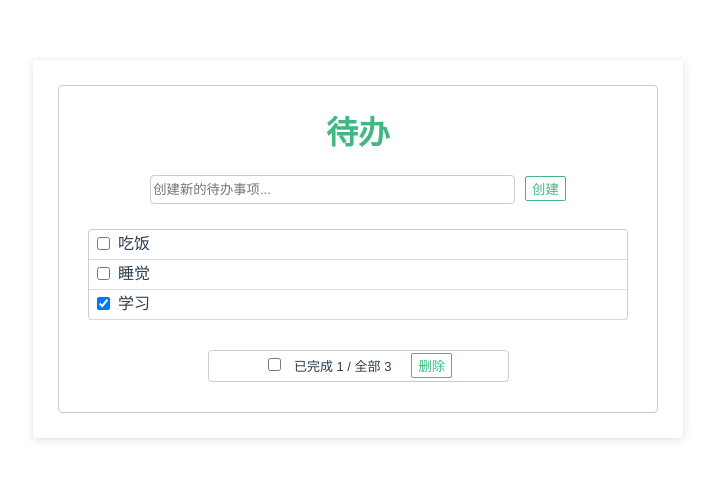
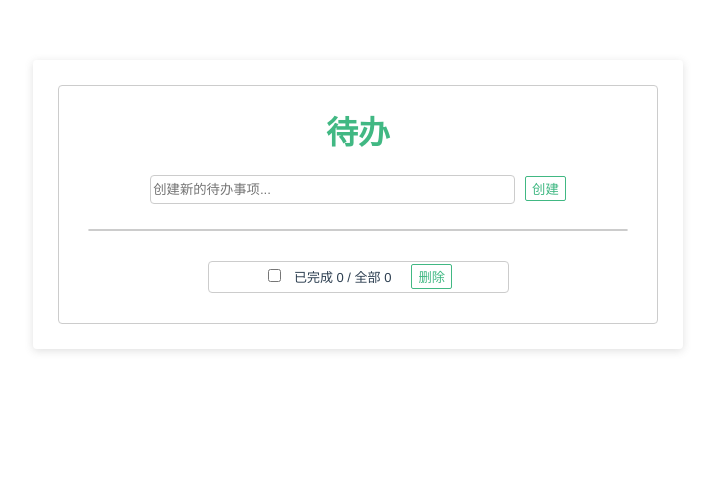
Before and after one commit to gaoyaoku/Vue, a Vue app: page / in a window 1280 px wide. Shown: the top 480 px of the page, without its empty margins (282-997 px from the left). Built offline with nearby package versions, Linux system fonts and the light colour scheme.

Commit message:
users data will store by browser  locally

```diff
--- a/src/App.vue
+++ b/src/App.vue
@@ -27,11 +27,17 @@ export default {
   },
   data() {
     return {
-      todos:[
-        {id:'001',title:'吃饭',done:false},
-        {id:'002',title:'睡觉',done:false},
-        {id:'003',title:'学习',done:true}
-      ]
+      // {id:'001',title:'吃饭',done:false}
+      todos: JSON.parse(localStorage.getItem('todos')) || []
+    }
+  },
+  // 浏览器本地存储, 数据在数组中，添加时通过unshift()方法，会触发watch，且开启deep，当每一个对象中的元素改变时。
+  watch: {
+    todos: {
+      deep:true,
+      handler(value){
+        localStorage.setItem('todos',JSON.stringify(value))
+      }
     }
   },
   methods: {
```
